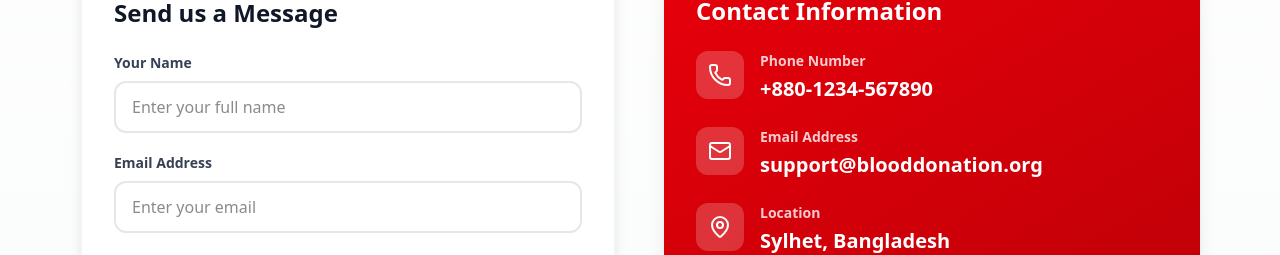
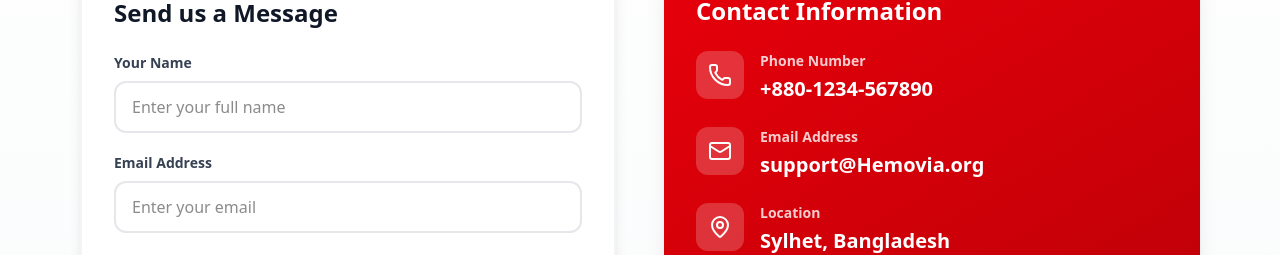
Before and after one commit to SiratimMChy/BloodDonation, a React (Vite) app: page / in a window 1280 px wide. Shown: the part 2387-2642 px from the top of the page. Built offline with nearby package versions, Linux system fonts and the light colour scheme; no server answers.

Commit message:
Some changes

```diff
--- a/src/Pages/Home.jsx
+++ b/src/Pages/Home.jsx
@@ -356,7 +356,7 @@
                     </div>
                     <div>
                       <p className="text-white/80 text-sm font-semibold mb-1">Email Address</p>
-                      <p className="text-xl font-bold break-all">support@blooddonation.org</p>
+                      <p className="text-xl font-bold break-all">support@Hemovia.org</p>
                     </div>
                   </div>
 
```
